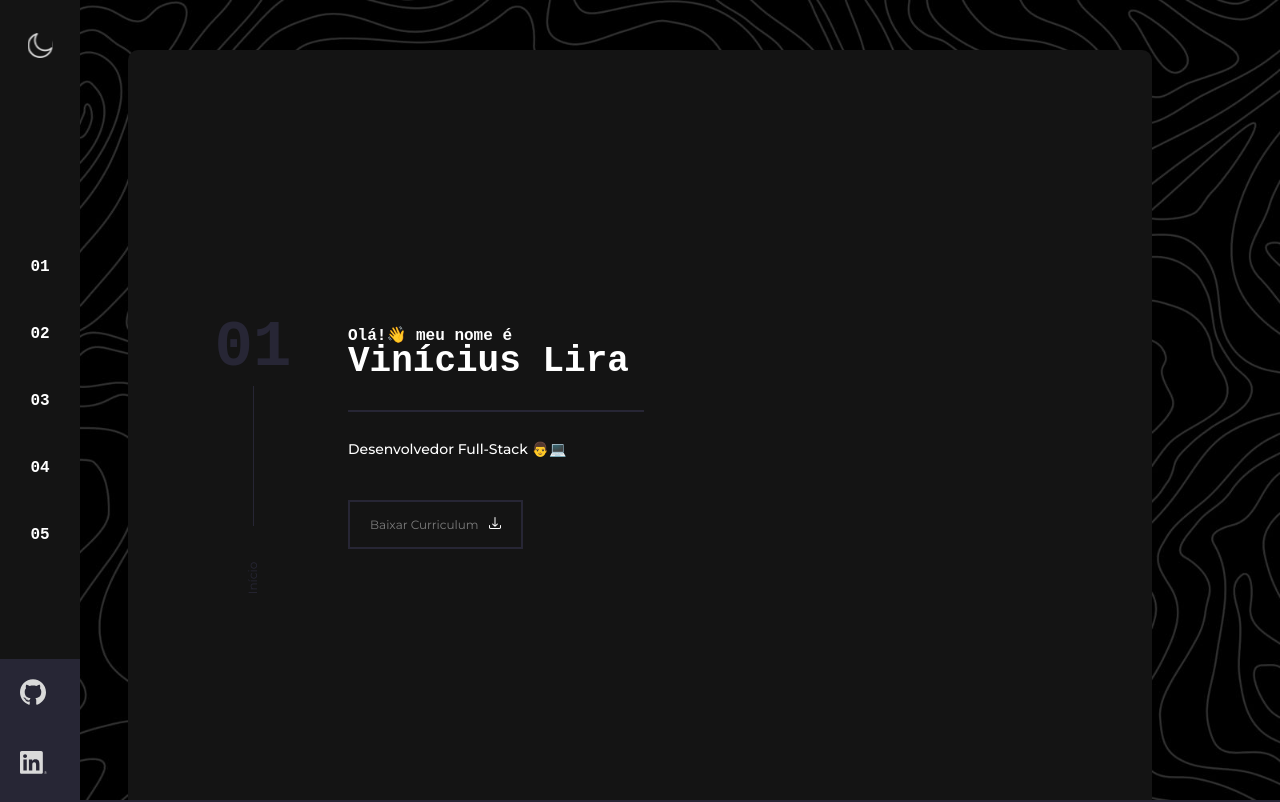
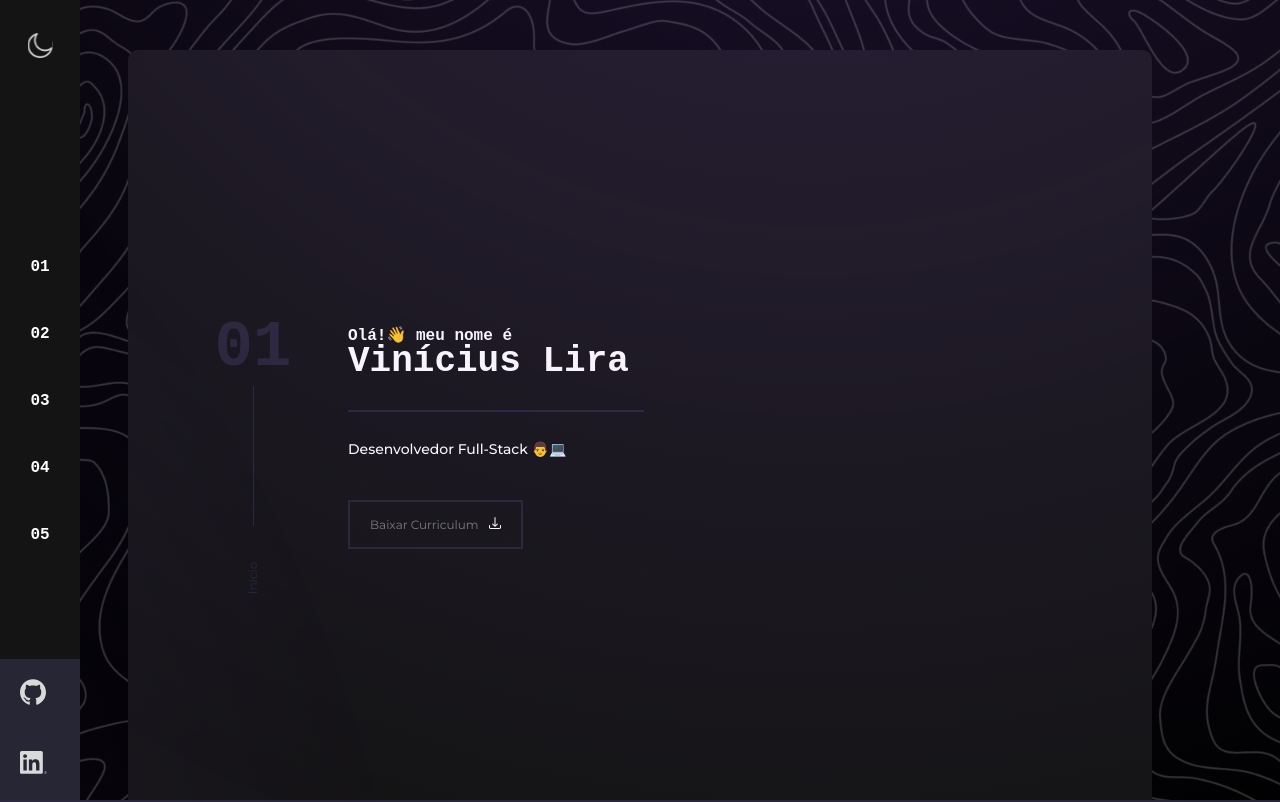
Before and after one commit to vinisooo/vinicius-lira-portfolio, a React (Create React App) app: page / in a window 1280 px wide. Shown: the top 802 px of the page. Built offline with nearby package versions, Linux system fonts and the light colour scheme; a web font is replaced by a local one.

Commit message:
fix: adjust mobile light effect

```diff
--- a/src/App.jsx
+++ b/src/App.jsx
@@ -18,6 +18,8 @@ import { useContext, useEffect } from 'react';
 import { FunctionalitiesContext } from './context/FunctContext';
 
 import ReactGA from 'react-ga';
+import { StlyedLightEffects, StyledLightEffect } from './components/LightEffect/styled';
+import LightEffectContainer from './components/LightEffect';
 
 ReactGA.initialize("UA-257222492-1")
 
@@ -34,10 +36,9 @@ const App = () => {
 
   return (
     <>
-      <LightEffects/>
       <div className="App">
         <ThemeProvider theme={theme === "light"? lightTheme : darkTheme}>
-          <LightEffects/>
+        <LightEffectContainer>
             <MobMenu/>
             <NavDesk/>
             <Header/>
@@ -46,6 +47,7 @@ const App = () => {
             <Projects/>
             <ContactMe/>
             <Footer/>
+        </LightEffectContainer>
         </ThemeProvider>
       </div>
     </>
--- a/src/components/LightEffect/index.jsx
+++ b/src/components/LightEffect/index.jsx
@@ -7,15 +7,16 @@ const LightEffect = ({top, right, bottom, left}) => {
     )
 }
 
-const LightEffects = () => {
+const LightEffectContainer = ({children}) => {
     return(
         <StlyedLightEffects>
-            <LightEffect top={-280} right={-100}/>
+            <LightEffect top={-310} right={-120}/>
             <LightEffect top={-110} right={20} delay={2}/>
             <LightEffect top={250} right={-170}/>
             <LightEffect top={450} right={40} delay={2}/>
+            {children}
         </StlyedLightEffects>
     )
 }
 
-export default LightEffects
+export default LightEffectContainer
--- a/src/components/LightEffect/styled.js
+++ b/src/components/LightEffect/styled.js
@@ -51,5 +51,6 @@ export const StlyedLightEffects = styled.div`
     position: relative;
     width: 100%;
     max-width: 100vw;
-    overflow: hidden;
+    overflow-x: hidden;
+
 `
```
Lines whose indentation alone changed are shown as unchanged.
